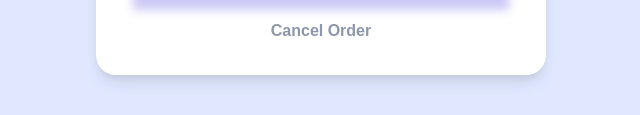
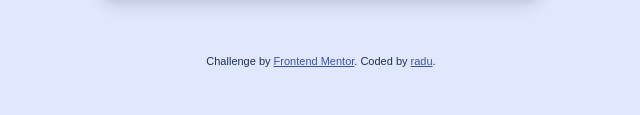
Before and after one commit to antrenament/order-summary-component-main, a website: page index.html in a window 1280 px wide. Shown: the part 707-822 px from the top of the page, without its empty margins (319-959 px from the left). Drawn offline with Linux system fonts and the light colour scheme.

Commit message:
fix: changed top-margin, and bringed back attribution

```diff
--- a/index.html
+++ b/index.html
@@ -18,6 +18,17 @@
       type="uft/text"
     />
     <title>Frontend Mentor | Order summary card</title>
+
+    <!-- Feel free to remove these styles or customise in your own stylesheet 👍 -->
+    <style>
+      .attribution {
+        font-size: 11px;
+        text-align: center;
+      }
+      .attribution a {
+        color: hsl(228, 45%, 44%);
+      }
+    </style>
   </head>
   <body>
     <div class="card">
@@ -43,5 +54,12 @@
         <h4 class="cancel-order">Cancel Order</h4>
       </div>
     </div>
+
+    <div class="attribution">
+      Challenge by
+      <a href="https://www.frontendmentor.io?ref=challenge" target="_blank"
+        >Frontend Mentor</a
+      >. Coded by <a href="#">radu</a>.
+    </div>
   </body>
 </html>
--- a/style.css
+++ b/style.css
@@ -7,7 +7,7 @@ body {
   flex-direction: column;
   align-items: center;
   justify-content: center;
-  margin-top: 150px;
+  margin-top: 75px;
 
   font-size: 16px;
   font-family: 'Red Hat Display', sans-serif;
```
